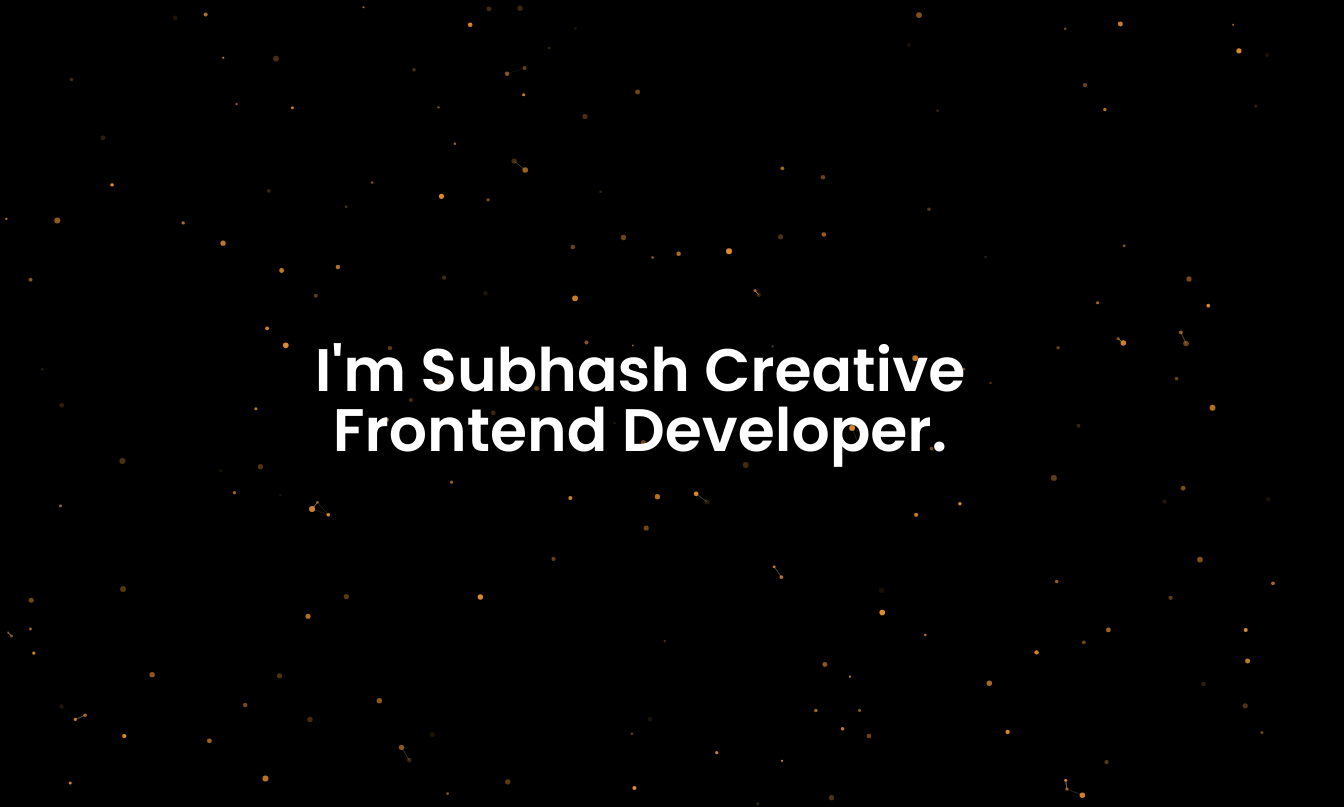
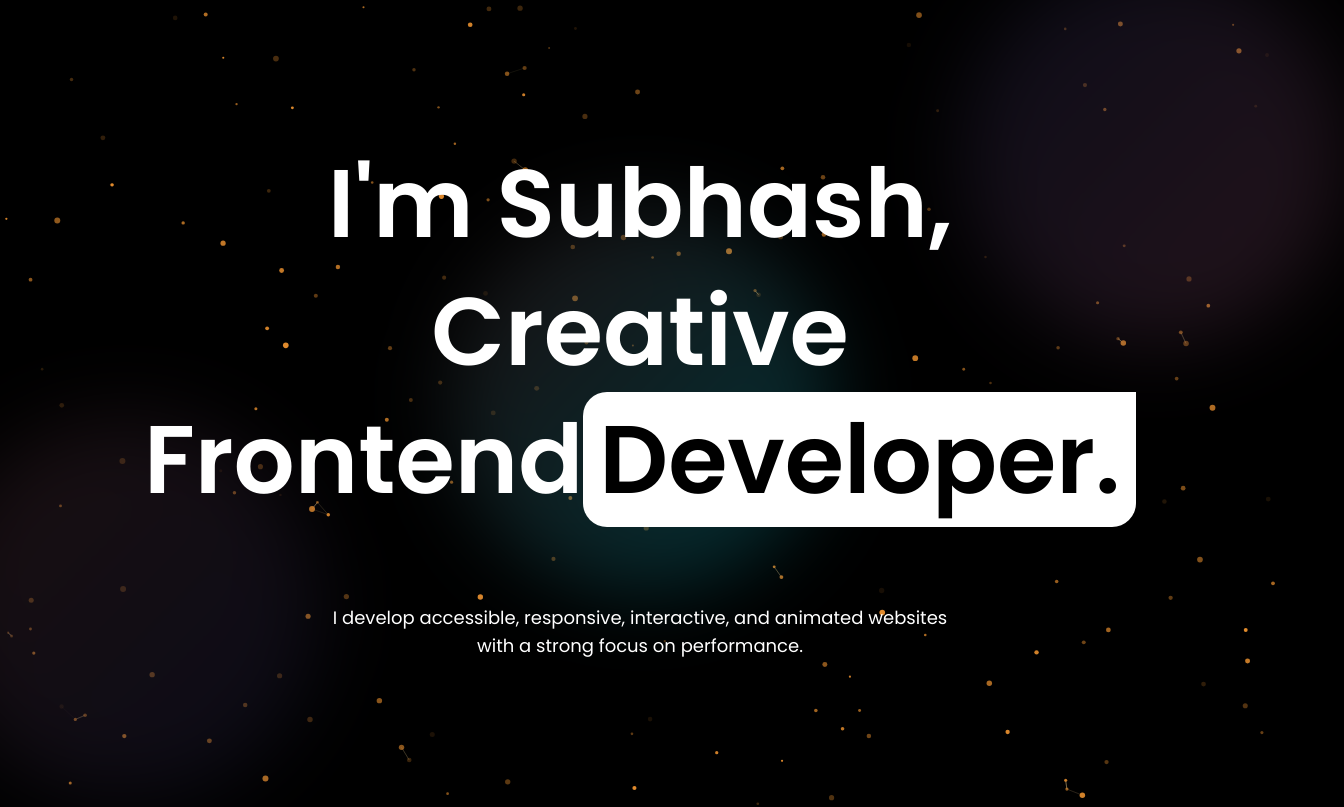
Before and after one commit to subhash131/portfolio-7, a Next.js app: page / in a window 1280 px wide. Shown: the top 807 px of the page, 1344 px wide, since content can reach past the window. Built offline with nearby package versions, Linux system fonts and the light colour scheme.

Commit message:
create hero component

```diff
--- a/components/hero/index.tsx
+++ b/components/hero/index.tsx
@@ -6,10 +6,24 @@ const Hero = () => {
     <main
       className={`relative flex flex-col h-screen w-full z-10 items-center justify-center ${poppins.className}`}
     >
-      <div className="w-full flex justify-center text-center">
-        <h1 className="text-6xl w-[70%] font-semibold">
-          I&apos;m Subhash Creative Frontend Developer.
-        </h1>
+      <div className="absolute w-96 h-96 blue_gradient_background z-1 rounded-full blur-2xl -left-16 bottom-0" />
+      <div className="absolute w-96 h-96 sky_gradient_background z-1 rounded-full blur-2xl" />
+      <div className="absolute w-96 h-96 pink_gradient_background z-1 rounded-full blur-2xl -right-16 -top-10" />
+      <div className="flex flex-col gap-20 items-center justify-center h-[60%] z-10">
+        <div className="w-full flex justify-center text-center ">
+          <h1 className="text-8xl w-[80%] font-semibold leading-[8rem] space-x-3 tracking-normal ">
+            I&apos;m Subhash, Creative Frontend
+            <span className="bg-white text-black rounded-b-3xl px-4 rounded-tl-3xl ">
+              Developer.
+            </span>
+          </h1>
+        </div>
+        <div className="w-full text-center flex items-center justify-center mb-0">
+          <p className="text-lg w-[50%] ">
+            I develop accessible, responsive, interactive, and animated websites
+            with a strong focus on performance.
+          </p>
+        </div>
       </div>
     </main>
   );
```
